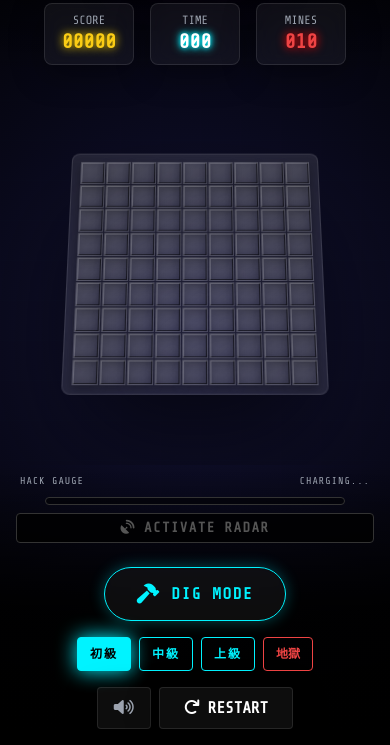
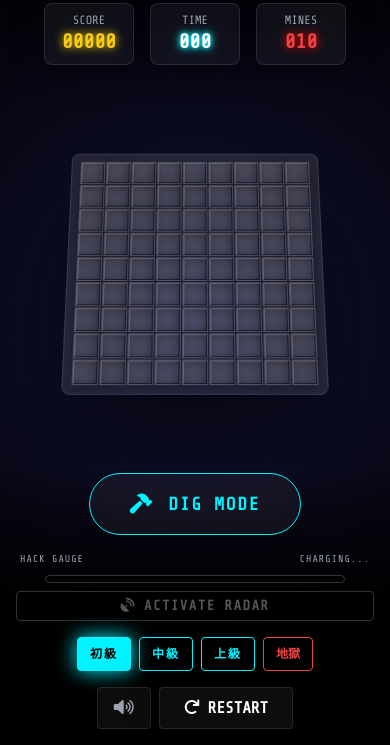
Before and after one commit to kotakahashi-4u/neon-sweeper-by-gemini3.0, a plain HTML site: page index.html in a window 390 px wide. Shown: the part 99-844 px from the top of the page. Drawn offline with nearby package versions, Linux system fonts and the light colour scheme.

Commit message:
Update index.html

```diff
--- a/index.html
+++ b/index.html
@@ -362,7 +362,16 @@
 
     <!-- Footer Controls -->
     <footer class="flex-none w-full z-10 p-4 pt-2 bg-gradient-to-t from-black via-black/90 to-transparent pointer-events-none">
-        <div class="flex flex-col items-center pointer-events-auto mb-4">
+        <div class="flex flex-col items-center pointer-events-auto mb-2">
+
+            <!-- Mobile Mode Toggle Button (Hidden on larger screens) -->
+            <div class="flex justify-center mb-4 md:hidden w-full">
+                <button id="mode-toggle" onclick="toggleMode()" class="glass-panel px-10 py-4 rounded-full flex items-center gap-4 transition-all duration-300 mode-btn-dig border shadow-lg transform active:scale-95">
+                    <i id="mode-icon" class="fas fa-hammer text-2xl"></i>
+                    <span id="mode-text" class="font-bold tracking-widest text-lg">DIG MODE</span>
+                </button>
+            </div>
+
              <!-- Skill Area -->
              <div class="flex flex-col items-center w-full max-w-md mb-2">
                 <div class="flex justify-between w-full px-1 mb-1">
@@ -376,14 +385,6 @@
                     <i class="fas fa-satellite-dish mr-2"></i>ACTIVATE RADAR
                 </button>
             </div>
-        </div>
-
-        <!-- Mobile Mode Toggle Button (Hidden on larger screens) -->
-        <div class="flex justify-center mb-4 md:hidden pointer-events-auto">
-            <button id="mode-toggle" onclick="toggleMode()" class="glass-panel px-8 py-3 rounded-full flex items-center gap-3 transition-all duration-300 mode-btn-dig border">
-                <i id="mode-icon" class="fas fa-hammer text-xl"></i>
-                <span id="mode-text" class="font-bold tracking-widest">DIG MODE</span>
-            </button>
         </div>
 
         <div class="flex flex-wrap justify-center gap-2 max-w-4xl mx-auto pointer-events-auto">
```
